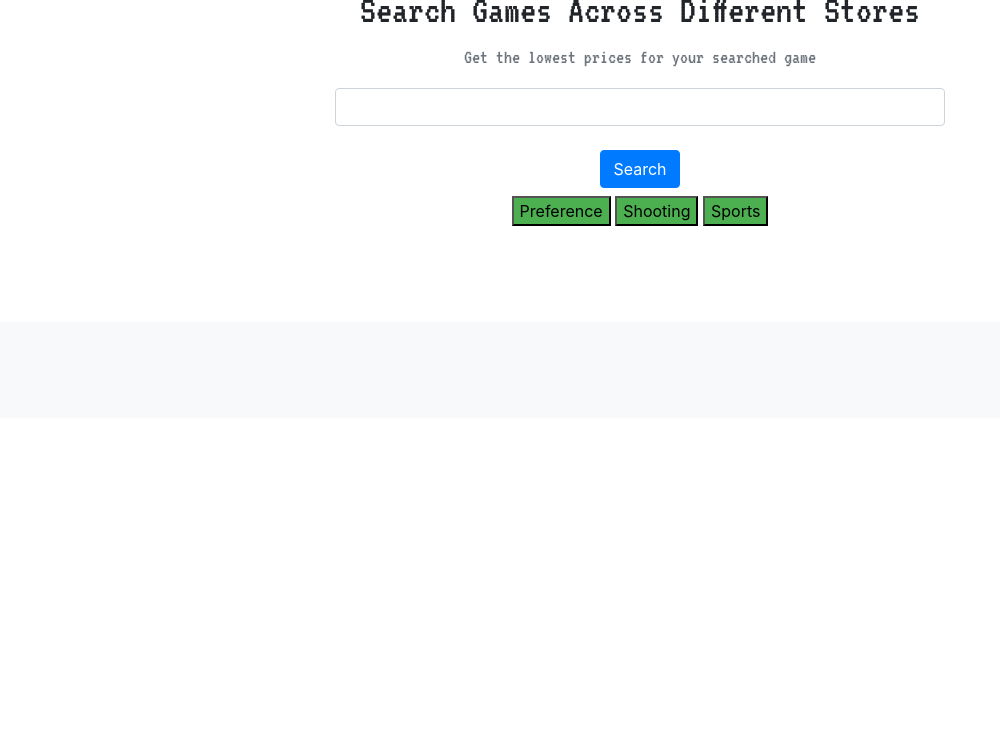
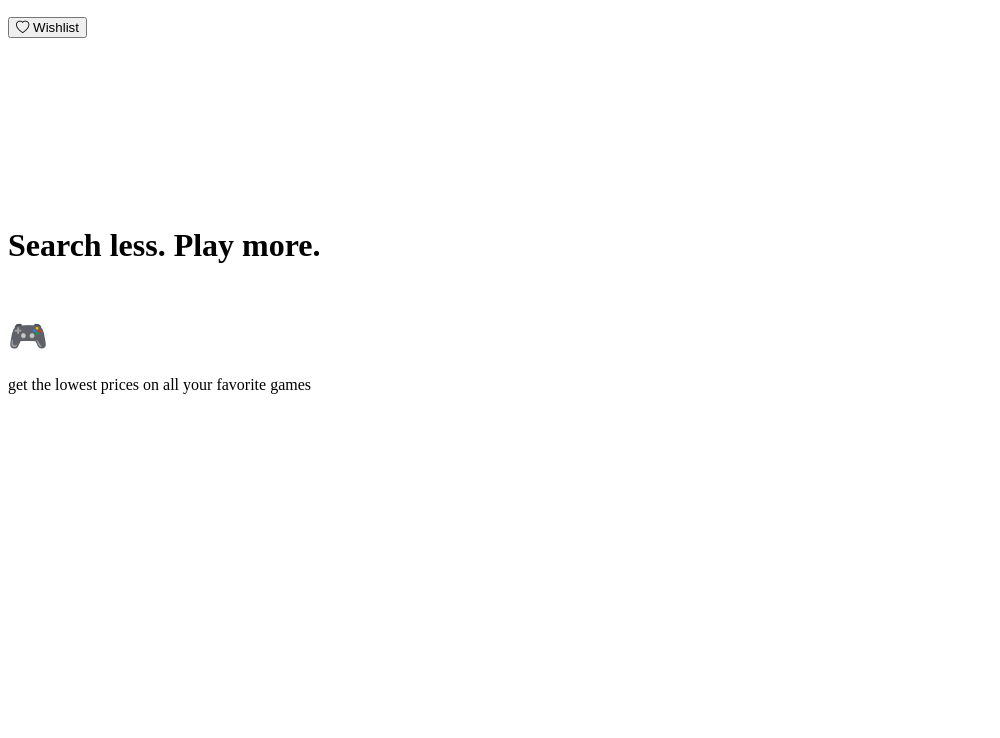
Before and after one commit to lzh982/videogamemarket, a Flask app: template templates/index1.html in a window 1280 px wide. Shown: the part 206-944 px from the top of the page, without its empty margins (0-1000 px from the left). Before the commit the page ends 432 px from the top, so only its background shows below. Run offline with Flask 2, Linux system fonts and the light colour scheme; the template is opened without the code that fills it, so the values that code supplies are empty; some libraries are stand-ins or nearby versions.

Commit message:
Design changes
- Navbar
- Logos
- Search Bar
- Wishlist button

```diff
--- a/templates/index1.html
+++ b/templates/index1.html
@@ -4,15 +4,31 @@
   <head>
     <meta charset="utf-8">
     <meta name="viewport" content="width=device-width, initial-scale=1, shrink-to-fit=no">
-    <title>Search Game Prices</title>
+    <title>Gamers Guild</title>
 
+    <!-- Favicon-->
+    <link rel="icon" type="image/x-icon" href="/static/assets/favicon.ico" />
+
+    <!-- Bootstrap icons-->
+    <link href="https://cdn.jsdelivr.net/npm/bootstrap-icons@1.5.0/font/bootstrap-icons.css" rel="stylesheet" />
+
+    <!-- Core theme CSS (includes Bootstrap)-->
+    <link href="/static/styles.css" rel="stylesheet" />
     <!-- Bootstrap core CSS -->
-    <link href="https://stackpath.bootstrapcdn.com/bootstrap/4.3.1/css/bootstrap.min.css" rel="stylesheet" integrity="sha384-ggOyR0iXCbMQv3Xipma34MD+dH/1fQ784/j6cY/iJTQUOhcWr7x9JvoRxT2MZw1T" crossorigin="anonymous">
+     <!-- <link href="https://stackpath.bootstrapcdn.com/bootstrap/4.3.1/css/bootstrap.min.css" rel="stylesheet" integrity="sha384-ggOyR0iXCbMQv3Xipma34MD+dH/1fQ784/j6cY/iJTQUOhcWr7x9JvoRxT2MZw1T" crossorigin="anonymous"> -->
     <link rel="preconnect" href="https://fonts.googleapis.com">
     <link rel="preconnect" href="https://fonts.gstatic.com" crossorigin>
     <link href="https://fonts.googleapis.com/css2?family=VT323&display=swap" rel="stylesheet">
 
     <style>
+    .logo-image{
+       width: auto;
+       height: auto;
+       border-radius: 100%;
+       overflow: hidden;
+       object-fit: contain;
+       margin-top: -6px;
+    }
     .bd-placeholder-img {
       font-size: 1.125rem;
       text-anchor: middle;
@@ -20,6 +36,11 @@
       -moz-user-select: none;
       -ms-user-select: none;
       user-select: none;
+    }
+
+    header{
+      /* min-height:800px; */
+      height:500px;
     }
 
       @media (min-width: 768px) {
@@ -40,6 +61,33 @@
         font-family: 'VT323', monospace;
       }
       .button2 {background-color: #4CAF50;}
+
+      div.d {
+        line-height: 100px;
+      }
+
+      input-group {
+        width: 800px;
+      }
+
+      form {
+        width: auto;
+        margin: auto;
+        margin-top: auto;
+      }
+      input {
+        padding: 4px 10px;
+        border: 0;
+        font-size: 16px;
+      }
+      .search {
+        width: 100%;
+      }
+      .submit {
+        width: 70px;
+        background-color: #1c87c9;
+        color: #ffffff;
+      }
     </style>
 
     <!-- Custom styles for this template -->
@@ -47,36 +95,98 @@
     <script src="https://kit.fontawesome.com/01b1163e8f.js" crossorigin="anonymous"></script>
 
   </head>
+
+  <!-- Navigation-->
+    <nav class="navbar navbar-expand-lg navbar-dark bg-dark">
+        <div class="container px-4 px-lg-5">
+            <!-- <a class="navbar-brand" href="#!">Start Bootstrap</a> -->
+            <a class="navbar-brand" href="#" style="max-width: 30%;">
+              <!-- Logo -->
+              <div class="logo-image">
+                <img src="/static/assets/LogoFull.png" class="img-fluid">
+              </div>
+            </a>
+
+
+          <form method="GET" class="form-inline" align="center">
+            <a class>
+              <div class="input-group mb-3 topnav ">
+                <!-- Search Bar -->
+                  <input type="text" name="query" class="form-control search" align="right" style="width: 400px; height: auto" placeholder="search your games here">
+                  <!-- <button type="submit" name="submit" value="search" class="btn btn-primary my-2" align="right">Search</button> -->
+              </div>
+            </a>
+          </form>
+
+        <!-- Wishlist -->
+          <div class="collapse navbar-collapse" id="navbarSupportedContent">
+              <ul class="navbar-nav me-auto mb-2 mb-lg-0 ms-lg-4"></ul>
+              <form class="d-flex">
+                  <button class="btn btn-outline-light" type="submit">
+                      <!-- <i class="bi-cart-fill me-1"></i> -->
+                      <i class="bi-heart me-1"></i>
+                      Wishlist
+                      <!-- <span class="badge bg-dark text-white ms-1 rounded-pill">0</span> -->
+                  </button>
+              </form>
+          </div>
+        </div>
+    </nav>
+
+  <!-- Header-->
+  <header class="bg-indigo py-5">
+      <div class="container centered">
+          <div class="text-center text-dark">
+              <br>
+              <br>
+              <div class="typewriter d">
+                <br>
+                <h1 class="display-5">Search less. Play more.</h1>
+              </div>
+              <h1 class="display-5">&#127918;</h1>
+              <p class="lead fw-normal text-blue-50 mb-0">get the lowest prices on all your favorite games</p>
+              <!-- <p class="lead fw-normal text-blue-50 mb-0">With this shop hompeage template</p> -->
+          </div>
+      </div>
+  </header>
+
 <body>
-
 <main role="main">
 
-  </div>
   <div class="align-right">
-  <a class = "btn btn-primary my-2" style="float: right;" href= "{{ url_for('low_data') }}" >Click here to go to Low Data Mode</a> </p>
+  <!-- <a class = "btn btn-primary my-2" style="float: right;" href= "https://find-game-prices-low-data.herokuapp.com/" >Click here to go to High Data Mode</a> </p> -->
   </div>
   <section class="jumbotron text-center">
 
-      <i class="fab fa-playstation fa-5x"></i>
-      <i class="fab fa-steam fa-5x"></i>
-      <i class="fab fa-xbox fa-5x"></i>
-    <div class="container">
-
-
-      <h1 class="jumbotron-heading pix">Search Games Across Different Stores</h1>
-      <p class="lead text-muted pix">Get the lowest prices for your searched game</p>
+    <div class="container input-group mb-3">
+      <!-- <h1 class="jumbotron-heading pix">Search Games Across Different Stores</h1>
+      <p class="lead text-muted pix">Get the lowest prices for your searched game</p> -->
       <form method="GET">
-      <div class="input-group mb-3">
-        <input type="text" name="query" class="form-control">
-      </div>
-      <p>
-        <button type="submit" name="submit" value="search" class="btn btn-primary my-2">Search</button>
-        <br>
-        <button type="preference" name="submit" value="search" class="button button2">Preference</button>
+        <!-- <div class="input-group mb-3"> -->
+          <!-- <input type="text" name="query" class="form-control"> -->
+        <!-- <button type="submit" name="submit" value="search" class="btn btn-primary my-2">Search</button>  -->
+          <!-- <select name="platform">
+              <option value="Select Console">Select Console</option>
+              <option value="PS4">PS4</option>
+              <option value="Nintendo Switch">Nintendo Switch</option>
+              <option value="Xbox One">Xbox One</option>
+              <option value="Wii">Wii</option>
+          </select> -->
+        <!-- </div> -->
+      <!-- <div class="input-group mb-3"> -->
+          <!-- <select name="genre">
+              <option value="Select Genre">Select Genre</option>
+              <option value="Shooting">Shooting</option>
+              <option value="Adventure">Adventure</option>
+              <option value="Sports">Sports</option>
+              <option value="Education">Education</option>
+          </select> -->
+      <!-- </div> -->
+      <!-- <p> -->
+        <!-- <button type="preference" name="submit" value="search" class="button button2">Preference</button>
         <button type="preference" name="submit" value="search" class="button button2">Shooting</button>
-        <button type="preference" name="submit" value="search" class="button button2">Sports</button>
-
-      </p>
+        <button type="preference" name="submit" value="search" class="button button2">Sports</button> -->
+      <!-- </p> -->
       </form>
     </div>
   </section>
@@ -96,13 +206,16 @@
               <p class="card-text">Discount: {{game.discount}}%</p>
               <p class="card-text">Intial price: ${{game.initialprice}}</p>
               {% if game.rating%}
-                <p class="card-text">Game rating:{{game.rating}}</p>
+                <p class="card-text">Game rating: {{game.rating}}</p>
               {% endif %}
               {% if game.seller%}
-                <p class="card-text">Seller:{{game.seller}}</p>
+                <p class="card-text">Seller: {{game.seller}}</p>
               {% endif %}
               {% if game.rating_percentage%}
-                <p class="card-text">Seller rating:{{game.rating_percentage}}</p>
+                <p class="card-text">Seller rating: {{game.rating_percentage}}</p>
+              {% endif %}
+              {% if game.console%}
+                <p class="card-text">Console: {{game.console}}</p>
               {% endif %}
               {% if game.bad_seller%}
                 <p class="card-text">Bad Seller: {{game.bad_seller}}</p>
```
Lines whose indentation alone changed are shown as unchanged.
